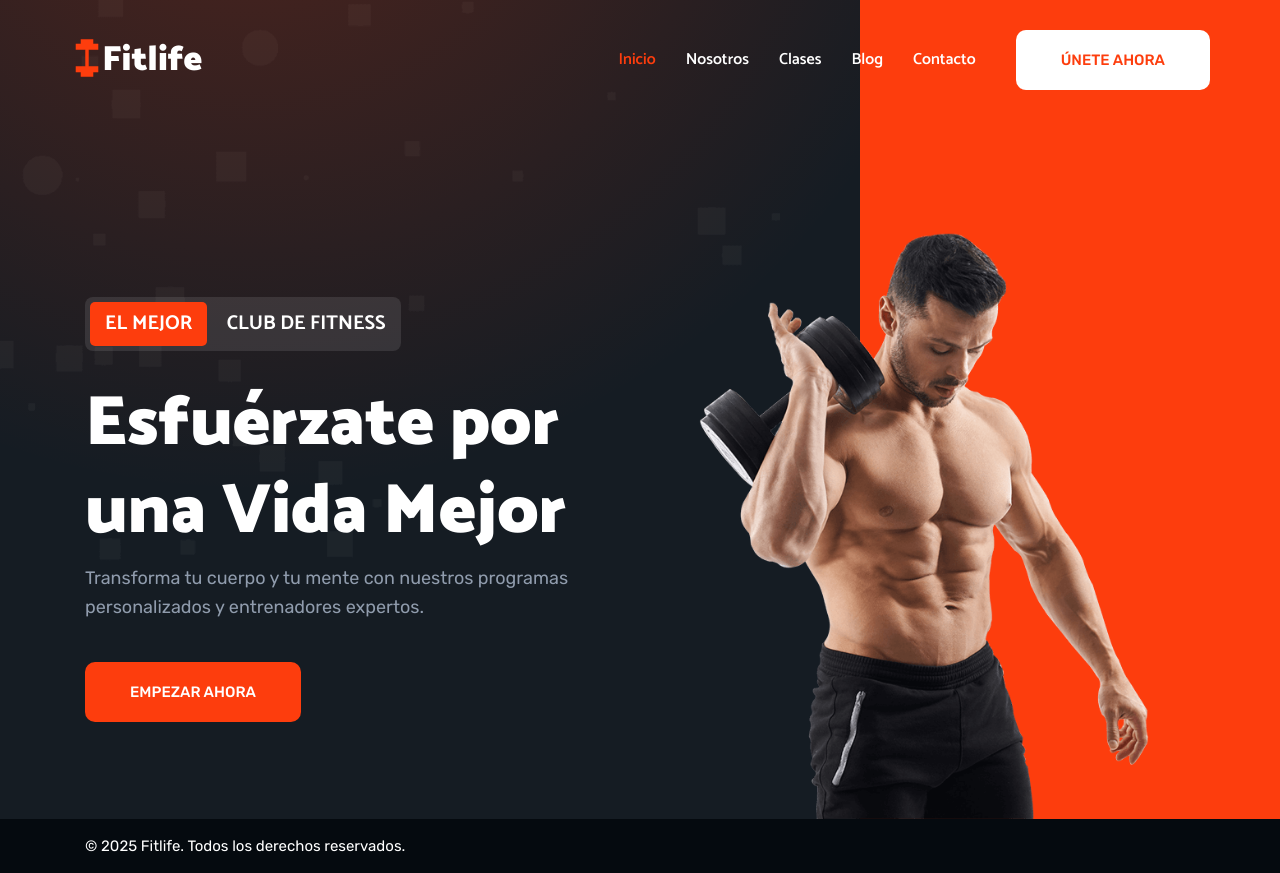
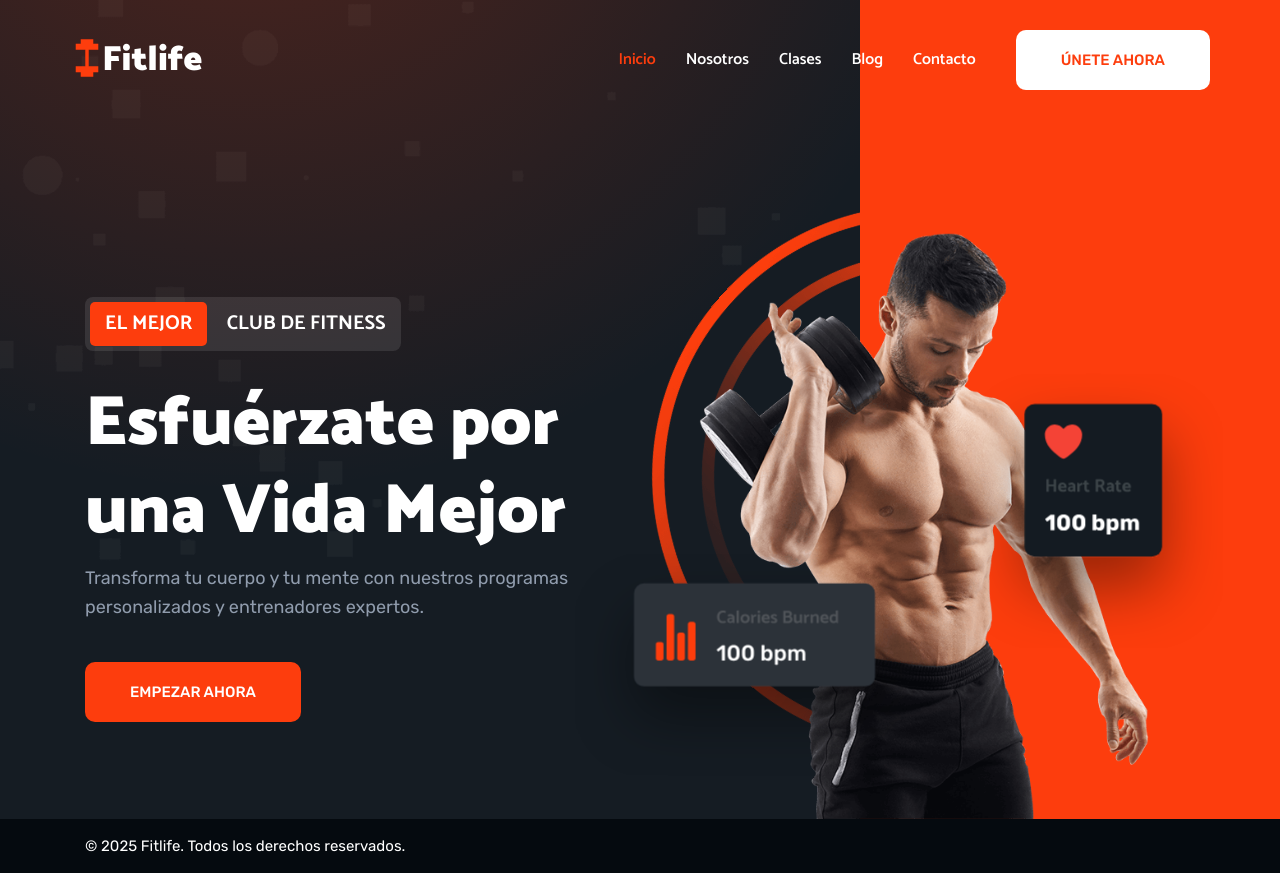
Before and after one commit to FitLifesG0/FitLifesGO, a plain HTML site: page index.html in a window 1280 px wide. Drawn offline with nearby package versions, Linux system fonts and the light colour scheme.

Commit message:
Update index.html

```diff
--- a/index.html
+++ b/index.html
@@ -18,6 +18,10 @@
     rel="stylesheet">
 
   <link rel="preload" as="image" href="./assets/images/hero-banner.png">
+  <link rel="preload" as="image" href="./assets/images/hero-circle-one.png">
+  <link rel="preload" as="image" href="./assets/images/hero-circle-two.png">
+  <link rel="preload" as="image" href="./assets/images/heart-rate.svg">
+  <link rel="preload" as="image" href="./assets/images/calories.svg">
 
 </head>
 
@@ -80,8 +84,16 @@
           </div>
 
           <div class="hero-banner">
+            <img src="./assets/images/hero-banner.png" width="500" height="570" alt="Atleta entrenando" class="w-100">
 
-            <img src="./assets/images/hero-banner.png" width="500" height="570" alt="Atleta entrenando" class="w-100">
+            <img src="./assets/images/hero-circle-one.png" width="666" height="666" aria-hidden="true" alt=""
+              class="circle circle-1">
+            <img src="./assets/images/hero-circle-two.png" width="666" height="666" aria-hidden="true" alt=""
+              class="circle circle-2">
+
+            <img src="./assets/images/heart-rate.svg" width="255" height="270" alt="ritmo cardíaco"
+              class="abs-img abs-img-1">
+            <img src="./assets/images/calories.svg" width="348" height="224" alt="calorías" class="abs-img abs-img-2">
 
           </div>
 
```
